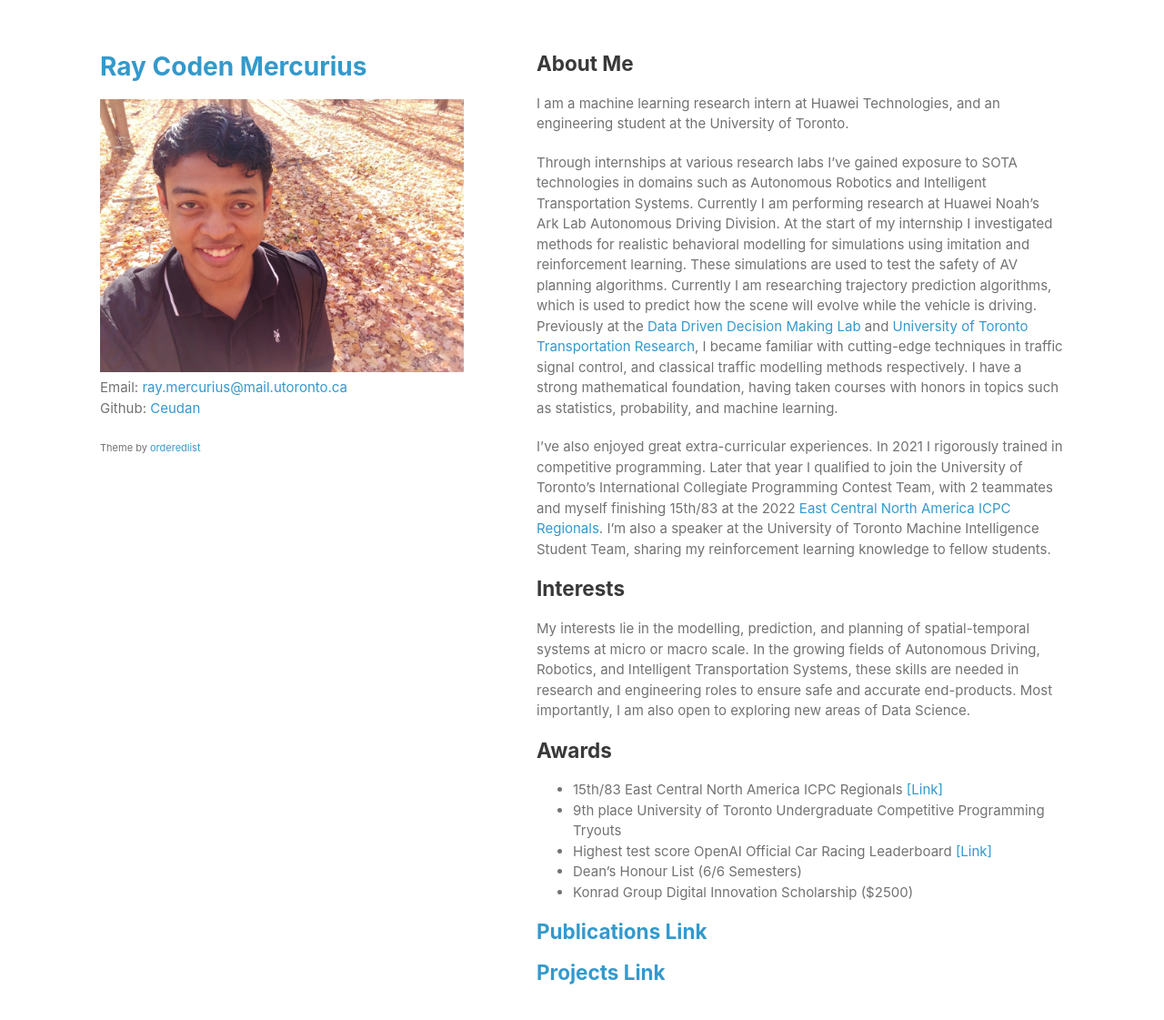
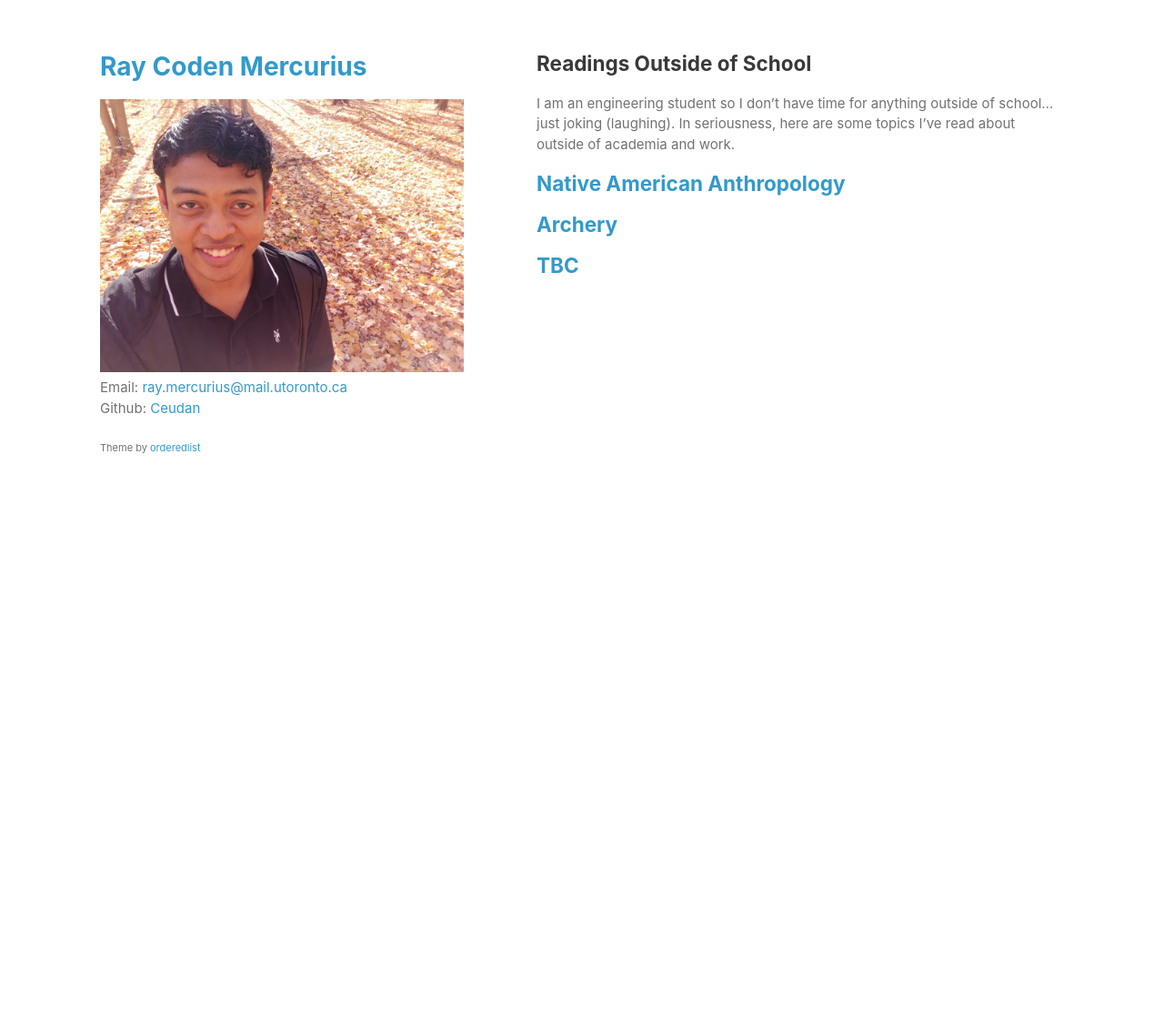
Before and after one commit to Ceudan/Ceudan_Reads.github.io, a Jekyll site: the page built from index.md, in a window 1280 px wide and 1237 px high. Shown: the top 1121 px of the window at 91% size. Built offline with Jekyll 4.4.1, drawn with Linux system fonts in a browser that asks for light colours.

Commit message:
Update index.md

```diff
--- a/index.md
+++ b/index.md
@@ -1,29 +1,14 @@
 ---
 layout: default
 ---
-## About Me
-I am a machine learning research intern at Huawei Technologies, and an engineering student at the University of Toronto.
+## Readings Outside of School
+I am an engineering student so I don’t have time for anything outside of school… just joking (laughing). In seriousness, here are some topics I've read about outside of academia and work.
 
-Through internships at various research labs I've gained exposure to SOTA technologies in domains such as Autonomous Robotics and Intelligent Transportation Systems. Currently I am performing research at Huawei Noah's Ark Lab Autonomous Driving Division. At the start of my internship I investigated methods for realistic behavioral modelling for simulations using imitation and reinforcement learning. These simulations are used to test the safety of AV planning algorithms. Currently I am researching trajectory prediction algorithms, which is used to predict how the scene will evolve while the vehicle is driving. Previously at the [Data Driven Decision Making Lab](https://d3m.mie.utoronto.ca) and [University of Toronto Transportation Research](https://uttri.utoronto.ca/), I became familiar with cutting-edge techniques in traffic signal control, and classical traffic modelling methods respectively. I have a strong mathematical foundation, having taken courses with honors in topics such as statistics, probability, and machine learning.
+## [Native American Anthropology](./native.html)
 
+## [Archery](./archery.html)
 
-I've also enjoyed great extra-curricular experiences. In 2021 I rigorously trained in competitive programming. Later that year I qualified to join the University of Toronto's International Collegiate Programming Contest Team, with 2 teammates and myself finishing 15th/83 at the 2022 [East Central North America ICPC Regionals](https://icpc.global/regionals/finder/East-Central-NA-2021/standings). I'm also a speaker at the University of Toronto Machine Intelligence Student Team, sharing my reinforcement learning knowledge to fellow students.
-
-
-## Interests
-My interests lie in the modelling, prediction, and planning of spatial-temporal systems at micro or macro scale. In the growing fields of Autonomous Driving, Robotics, and Intelligent Transportation Systems, these skills are needed in research and engineering roles to ensure safe and accurate end-products. Most importantly, I am also open to exploring new areas of Data Science.
-
-
-## Awards
-- 15th/83 East Central North America ICPC Regionals [[Link]](https://icpc.global/regionals/finder/East-Central-NA-2022/standings)
-- 9th place University of Toronto Undergraduate Competitive Programming Tryouts
-- Highest test score OpenAI Official Car Racing Leaderboard [[Link]](https://github.com/openai/gym/wiki/Leaderboard)
-- Dean's Honour List (6/6 Semesters)
-- Konrad Group Digital Innovation Scholarship ($2500)
-
-## [Publications Link](./publications.html)
-
-## [Projects Link](./projects.html)
+## [TBC](./projects.html)
 
 &nbsp;
 
```
